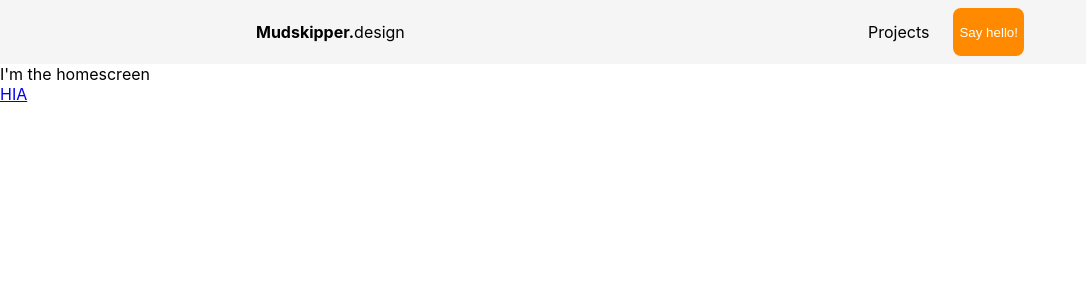
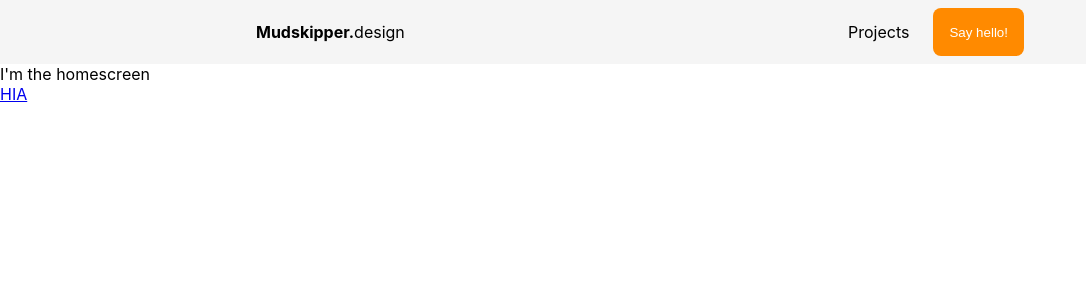
Before and after one commit to mudskipp3r/mudskipper-design, a React (Create React App) app: page / in a window 1280 px wide. Shown: the top 300 px of the page, without its empty margins (0-1086 px from the left). Built offline with nearby package versions, Linux system fonts and the light colour scheme.

Commit message:
Update Button padding

```diff
--- a/src/components/Button/Button.jsx
+++ b/src/components/Button/Button.jsx
@@ -8,6 +8,7 @@ const StyledButton = styled.button`
     color: white;
     border-radius: 8px;
     min-height: 48px;
+    padding: 0px 16px;
 `;
 
 function Button(props) {
```
